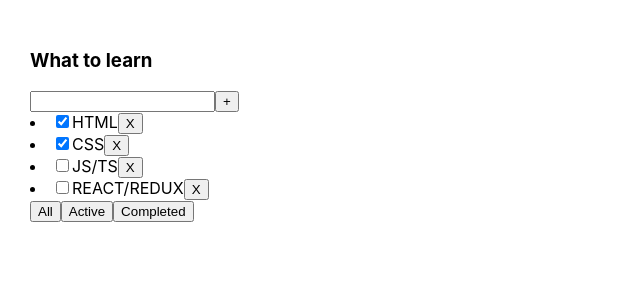
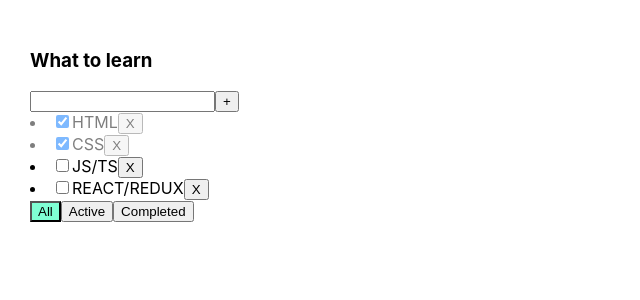
Before and after one commit to ZherdevMak/ToDoList, a React (Create React App) app: page / in a window 1280 px wide. Shown: the top 300 px of the page, without its empty margins (0-640 px from the left). Built offline with nearby package versions, Linux system fonts and the light colour scheme.

Commit message:
Week 4 time 2.25

```diff
--- a/src/App.tsx
+++ b/src/App.tsx
@@ -1,26 +1,35 @@
 import React, {useState} from 'react';
 import './App.css';
-import TodoList, {TaskType} from "./TodoList";
+import TodoList, {TaskType}   from "./TodoList";
+import {v1} from "uuid";
 
 export type FilterValuesType = 'all' | 'active' | 'completed'
 function App() {
     let [tasks, setTasks] = useState<Array<TaskType>>(  [
-        {id: 1, title: "HTML", isDone: true},
-        {id: 2, title: "CSS", isDone: true},
-        {id: 3, title: "JS/TS", isDone: false},
-        {id: 4, title: "REACT/REDUX", isDone: false},
+        {id: v1(), title: "HTML", isDone: true},
+        {id: v1(), title: "CSS", isDone: true},
+        {id: v1(), title: "JS/TS", isDone: false},
+        {id: v1(), title: "REACT/REDUX", isDone: false},
 
     ])
+    // let [newTask, setTask] = useState<TaskType>({id: 1,
+    //     title: '',
+    //     isDone: true})
+    let addTask = (e:string) => {
+        let task: TaskType = {id: v1(), title: e, isDone: false}
+        setTasks([task,...tasks])
+    }
+
     const [filter, setFilter] = useState<FilterValuesType>('all')
 
-    const removeTask = (taskID:number) => {
+    const removeTask = (taskID:string) => {
         const filteredTasks = tasks.filter(t => t.id !== taskID)
         setTasks(filteredTasks)
     }
     const changeTodoListFilter = (filter:FilterValuesType) => {
         setFilter(filter)
     }
-    const changeIsDone = (id:number, isDone: boolean) => {
+    const changeIsDone = (id:string, isDone: boolean) => {
         setTasks(tasks.map(e => e.id===id ? {...e, isDone: isDone}: e))
     }
     let tasksForRender = tasks
@@ -38,6 +47,8 @@ function App() {
                 removeTask={removeTask}
                 changeTodoListFilter = {changeTodoListFilter}
                 changeIsDone = {changeIsDone}
+                addTask = {addTask}
+                filter = {filter}
             />
         </div>
     );
--- /dev/null
+++ b/src/TodoList.module.css
@@ -0,0 +1,13 @@
+.error {
+    border: red 3px solid;
+}
+
+.errorMessage {
+    color: red;
+}
+.activeFilter {
+    background-color: aquamarine;
+}
+.isDone {
+    opacity: 0.5;
+}
--- a/src/TodoList.tsx
+++ b/src/TodoList.tsx
@@ -1,30 +1,53 @@
-import React, {ChangeEvent} from 'react';
+import React, {ChangeEvent, useState} from 'react';
 import {FilterValuesType} from "./App";
+import stl from './TodoList.module.css'
 
 export type TaskType = {
-    id: number,
+    id: string,
     title: string,
     isDone: boolean,
 }
 
-type TodoListPropsType = {
+export type TodoListPropsType = {
     title: string,
     tasks: Array<TaskType>
-    removeTask: (taskID: number) => void
+    removeTask: (taskID: string) => void
     changeTodoListFilter: (filter: FilterValuesType) => void
-    changeIsDone: (id:number,isDone:boolean)=>void
+    changeIsDone: (id: string, isDone: boolean) => void
+    addTask: (title: string) => void
+    filter: FilterValuesType
 }
 
 const TodoList = (props: TodoListPropsType) => {
+    let [title, setTitle] = useState<string>('')
+    let [error, setError] = useState<string|null>(null)
+
+    const onChangeHandler = (e: ChangeEvent<HTMLInputElement>) => {
+        setTitle(e.currentTarget.value)
+        setError(null)
+    }
+    const addTask = () => {
+        if (title.trim() !== "") {
+            props.addTask(title.trim());
+            setTitle('')
+        } else {
+            setError('Title is required')
+        }
+    }
+
+    const changeIsDoneHandler = (Tid: string, e: ChangeEvent<HTMLInputElement>) => {
+        props.changeIsDone(Tid, e.currentTarget.checked)
+    }
     const taskJsx = props.tasks.map(task => {
-        const changeIsDoneHandler = (e:ChangeEvent<HTMLInputElement>) => {
-            props.changeIsDone(task.id, e.currentTarget.checked)
-        }
+
         return (
-            <li key={task.id}>
-                <input type='checkbox' checked={task.isDone} onChange={changeIsDoneHandler}/>
+            <li key={task.id} className={task.isDone?stl.isDone:""}>
+                <input type='checkbox' checked={task.isDone} onChange={(e) => changeIsDoneHandler(task.id, e)}/>
                 <span>{task.title}</span>
-                <button onClick={()=>{props.removeTask(task.id)}}>X</button>
+                <button onClick={() => {
+                    props.removeTask(task.id)
+                }}>X
+                </button>
             </li>
         )
     })
@@ -34,14 +57,24 @@ const TodoList = (props: TodoListPropsType) => {
             <div>
                 <h3>{props.title}</h3>
                 <div>
-                    <input/>
-                    <button>+</button>
+                    <input value={title} onChange={onChangeHandler} className={error ? stl.error : ''}/>
+                    <button onClick={addTask}>+</button>
+                    {error && <div className={stl.errorMessage}>{error}</div>}
                 </div>
                 <div>{taskJsx}</div>
                 <div>
-                    <button onClick={()=>{props.changeTodoListFilter('all')}}>All</button>
-                    <button onClick={()=>{props.changeTodoListFilter('active')}}>Active</button>
-                    <button onClick={()=>{props.changeTodoListFilter('completed')}}>Completed</button>
+                    <button className={props.filter === 'all' ? stl.activeFilter: ''} onClick={() => {
+                        props.changeTodoListFilter('all')
+                    }}>All
+                    </button>
+                    <button className={props.filter === 'active' ? stl.activeFilter: ''} onClick={() => {
+                        props.changeTodoListFilter('active')
+                    }}>Active
+                    </button>
+                    <button className={props.filter === 'completed' ? stl.activeFilter: ''} onClick={() => {
+                        props.changeTodoListFilter('completed')
+                    }}>Completed
+                    </button>
                 </div>
             </div>
         </div>
```
